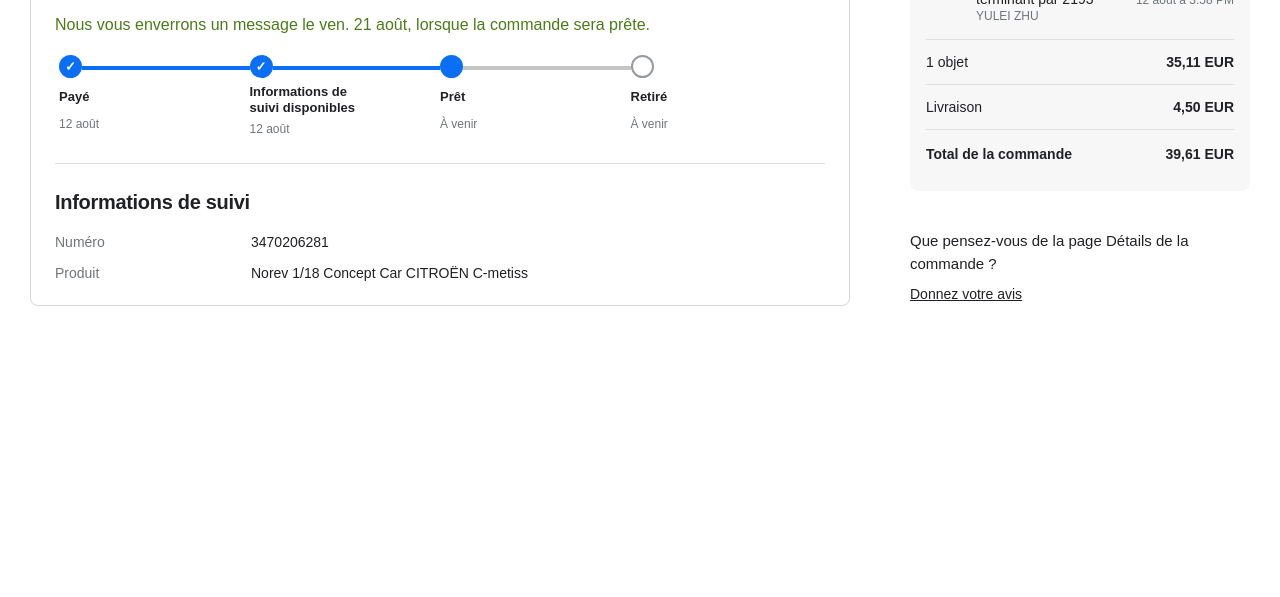
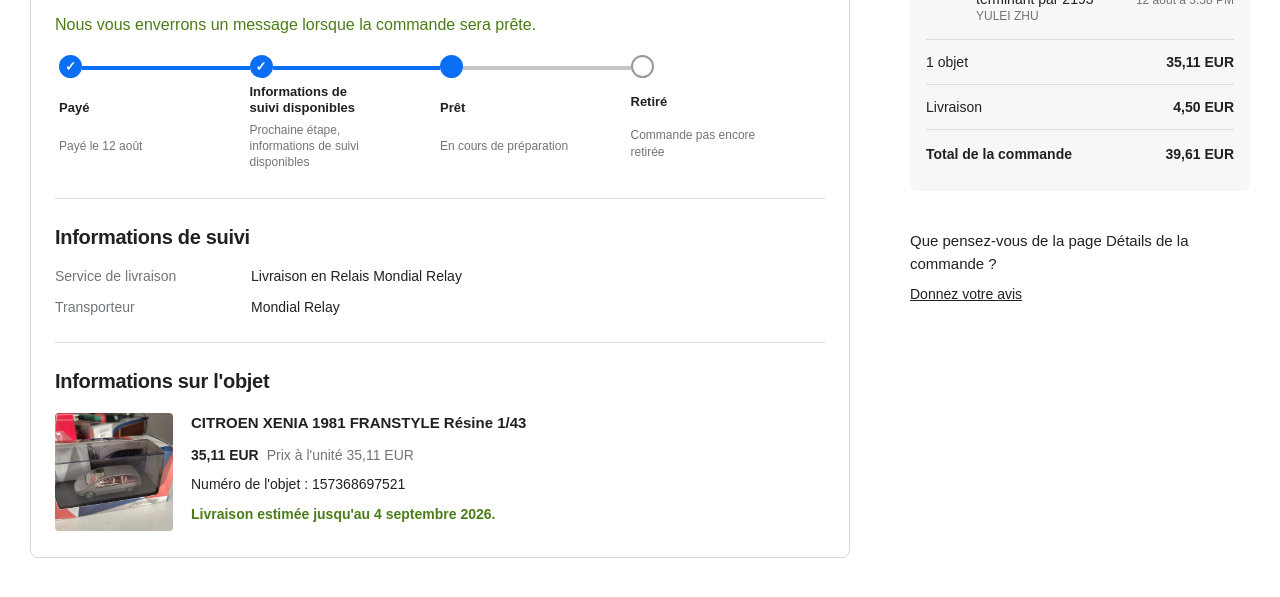
Before and after one commit to Yulei-cn/car-model-website, a plain HTML site: page postcard.html in a window 1280 px wide. Shown: the part 659-1256 px from the top of the page. Before the commit the page ends 1045 px from the top, so only its background shows below. Drawn offline with Linux system fonts and the light colour scheme.

Commit message:
物流1.1

```diff
--- a/postcard.css
+++ b/postcard.css
@@ -37,6 +37,7 @@ h3 { margin: 24px 0 16px; font-size: 15px; }
 .notice { display: flex; align-items: center; gap: 14px; margin-bottom: 19px; padding: 17px 18px; border-radius: 8px; background: var(--surface); font-size: 15px; }
 .notice span { display: grid; width: 17px; height: 17px; flex: 0 0 17px; place-items: center; border-radius: 50%; background: var(--blue); color: #fff; font-size: 12px; font-weight: 700; }
 .order-details, .progress-section { padding: 0 0 27px; margin-bottom: 27px; border-bottom: 1px solid var(--line); }
+.tracking { padding-bottom: 27px; margin-bottom: 27px; border-bottom: 1px solid var(--line); }
 .order-details h2, .progress-section h2, .tracking h2 { margin-bottom: 19px; }
 dl { display: grid; gap: 15px; margin: 0; }
 dl div { display: grid; grid-template-columns: 180px minmax(0, 1fr); gap: 16px; }
@@ -52,7 +53,16 @@ dd { margin: 0; font-size: 14px; }
 .progress-steps .complete span, .progress-steps .active span { border-color: var(--blue); background: var(--blue); }
 .progress-steps .complete span { display: grid; place-items: center; color: #fff; font-size: 13px; font-weight: 700; }
 .progress-steps strong { max-width: 125px; font-size: 13px; line-height: 1.25; }
-.progress-steps small { color: var(--muted); font-size: 12px; }
+.progress-steps small { max-width: 135px; color: var(--muted); font-size: 12px; line-height: 1.35; }
+
+.item-information h2 { margin-bottom: 19px; }
+.item-content { display: flex; align-items: flex-start; gap: 18px; }
+.item-content img { display: block; width: 118px; aspect-ratio: 1; border-radius: 4px; object-fit: cover; }
+.item-description h3 { margin: 0 0 12px; font-size: 15px; line-height: 1.35; }
+.item-description p { margin: 0 0 9px; font-size: 14px; line-height: 1.45; }
+.item-description p:first-of-type { display: flex; flex-wrap: wrap; gap: 8px; }
+.item-description p:first-of-type span { color: var(--muted); }
+.estimated-arrival { color: var(--green); font-weight: 700; }
 
 .side-column { display: grid; gap: 55px; padding-top: 0; }
 .side-section h2 { margin-bottom: 23px; }
@@ -90,6 +100,7 @@ dd { margin: 0; font-size: 14px; }
   .progress-steps li { grid-template-columns: 23px minmax(0, 1fr); column-gap: 10px; }
   .progress-steps li::after { top: 23px !important; left: 10px !important; width: 3px !important; height: calc(100% - 8px) !important; }
   .progress-steps strong, .progress-steps small { grid-column: 2; }
+  .item-content img { width: 92px; }
 }
 
 @media print {
--- a/postcard.html
+++ b/postcard.html
@@ -43,21 +43,34 @@
 
             <section class="progress-section" aria-labelledby="progress-title">
               <h2 id="progress-title">Informations sur la livraison</h2>
-              <p>Nous vous enverrons un message le ven. 21 août, lorsque la commande sera prête.</p>
+              <p>Nous vous enverrons un message lorsque la commande sera prête.</p>
               <ol class="progress-steps">
-                <li class="complete"><span>✓</span><strong>Payé</strong><small>12 août</small></li>
-                <li class="complete"><span>✓</span><strong>Informations de suivi disponibles</strong><small>12 août</small></li>
-                <li class="active"><span></span><strong>Prêt</strong><small>À venir</small></li>
-                <li><span></span><strong>Retiré</strong><small>À venir</small></li>
+                <li class="complete"><span>✓</span><strong>Payé</strong><small>Payé le 12 août</small></li>
+                <li class="complete"><span>✓</span><strong>Informations de suivi disponibles</strong><small>Prochaine étape, informations de suivi disponibles</small></li>
+                <li class="active"><span></span><strong>Prêt</strong><small>En cours de préparation</small></li>
+                <li><span></span><strong>Retiré</strong><small>Commande pas encore retirée</small></li>
               </ol>
             </section>
 
             <section class="tracking" id="tracking" aria-labelledby="tracking-title">
               <h2 id="tracking-title">Informations de suivi</h2>
               <dl>
-                <div><dt>Numéro</dt><dd>3470206281</dd></div>
-                <div><dt>Produit</dt><dd>Norev 1/18 Concept Car CITROËN C-metiss</dd></div>
+                <div><dt>Service de livraison</dt><dd>Livraison en Relais Mondial Relay</dd></div>
+                <div><dt>Transporteur</dt><dd>Mondial Relay</dd></div>
               </dl>
+            </section>
+
+            <section class="item-information" aria-labelledby="item-title">
+              <h2 id="item-title">Informations sur l'objet</h2>
+              <div class="item-content">
+                <img src="./s-l500.jpg" alt="CITROEN XENIA 1981 FRANSTYLE Résine 1/43" />
+                <div class="item-description">
+                  <h3>CITROEN XENIA 1981 FRANSTYLE Résine 1/43</h3>
+                  <p><strong>35,11 EUR</strong><span>Prix à l'unité 35,11 EUR</span></p>
+                  <p>Numéro de l'objet : 157368697521</p>
+                  <p class="estimated-arrival">Livraison estimée jusqu'au 4 septembre 2026.</p>
+                </div>
+              </div>
             </section>
           </article>
         </section>
```
Also changed, not shown: s-l500.jpg (added).
